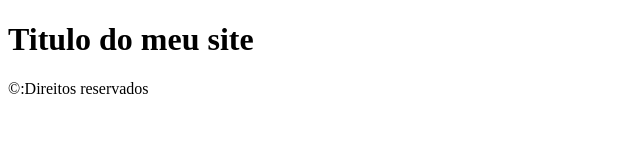
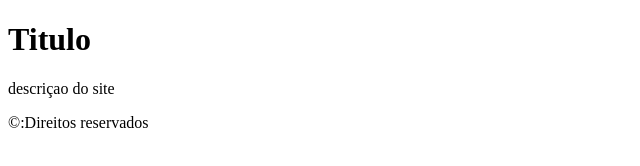
Before and after one commit to adelson09/aula, a plain HTML site: page index.html in a window 1280 px wide. Shown: the whole page, without its empty margins (0-640 px from the left). Drawn offline with Linux system fonts and the light colour scheme.

Commit message:
atualização noturna

```diff
--- a/index.html
+++ b/index.html
@@ -3,8 +3,11 @@
 <head>
 	<title></title>
 </head>
-<body>
-		<h1>Titulo do meu site</h1>
+<body>	<header>
+	<h1>Titulo</h1>
+		<p>descriçao do site</p>
+</header>
+
 		<footer>
 			&copy:Direitos reservados
 		</footer>
```
